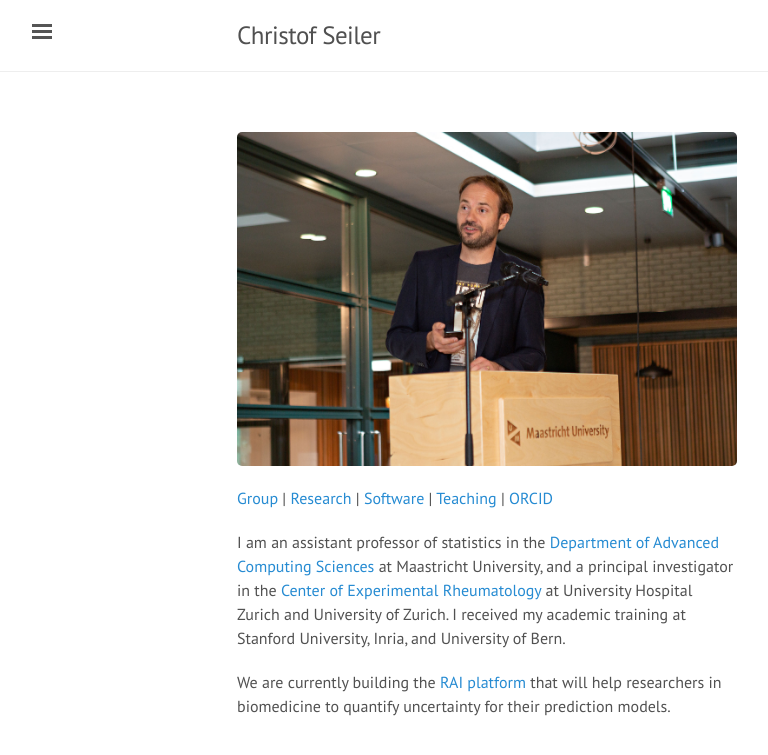
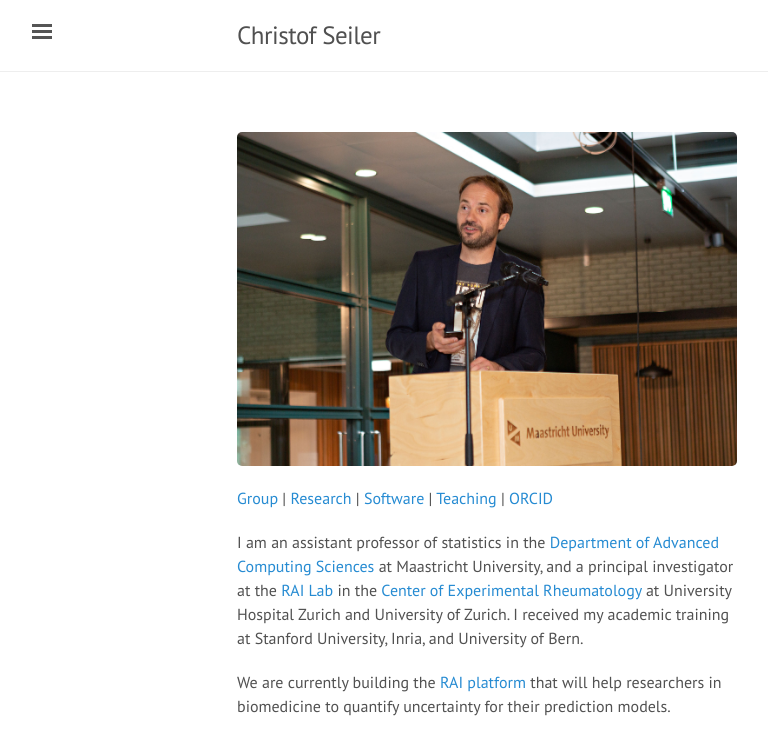
Before and after one commit to ChristofSeiler/ChristofSeiler.github.io, a Jekyll site: the page built from index.html, in a window 1280 px wide. Shown: the top 755 px of the page, without its empty margins (3-771 px from the left). Built offline with Jekyll 4.4.1, drawn with Linux system fonts in a browser that asks for light colours; the list of posts is cut into pages by our own code.

Commit message:
added link to group

```diff
--- a/index.html
+++ b/index.html
@@ -19,6 +19,6 @@ p.narrow {
 <a href="https://orcid.org/0000-0001-8802-3642">ORCID</a>
 </p>
 
-<p class="narrow">I am an assistant professor of statistics in the <a href="https://www.maastrichtuniversity.nl/dacs">Department of Advanced Computing Sciences</a> at Maastricht University, and a principal investigator in the <a href="https://www.usz.ch/en/department/rheumatology/research-at-the-clinic-for-rheumatology/research-focus-of-the-clinic-for-rheumatology/research-group-christof-seiler/">Center of Experimental Rheumatology</a> at University Hospital Zurich and University of Zurich. I received my academic training at Stanford University, Inria, and University of Bern.</p>
+<p class="narrow">I am an assistant professor of statistics in the <a href="https://www.maastrichtuniversity.nl/dacs">Department of Advanced Computing Sciences</a> at Maastricht University, and a principal investigator at the <a href="group/">RAI Lab</a> in the <a href="https://www.usz.ch/en/department/rheumatology/research-at-the-clinic-for-rheumatology/research-focus-of-the-clinic-for-rheumatology/research-group-christof-seiler/">Center of Experimental Rheumatology</a> at University Hospital Zurich and University of Zurich. I received my academic training at Stanford University, Inria, and University of Bern.</p>
 
 <p class="narrow">We are currently building the <a href="http://rai.uzh.ch/">RAI platform</a> that will help researchers in biomedicine to quantify uncertainty for their prediction models.</p>
```
